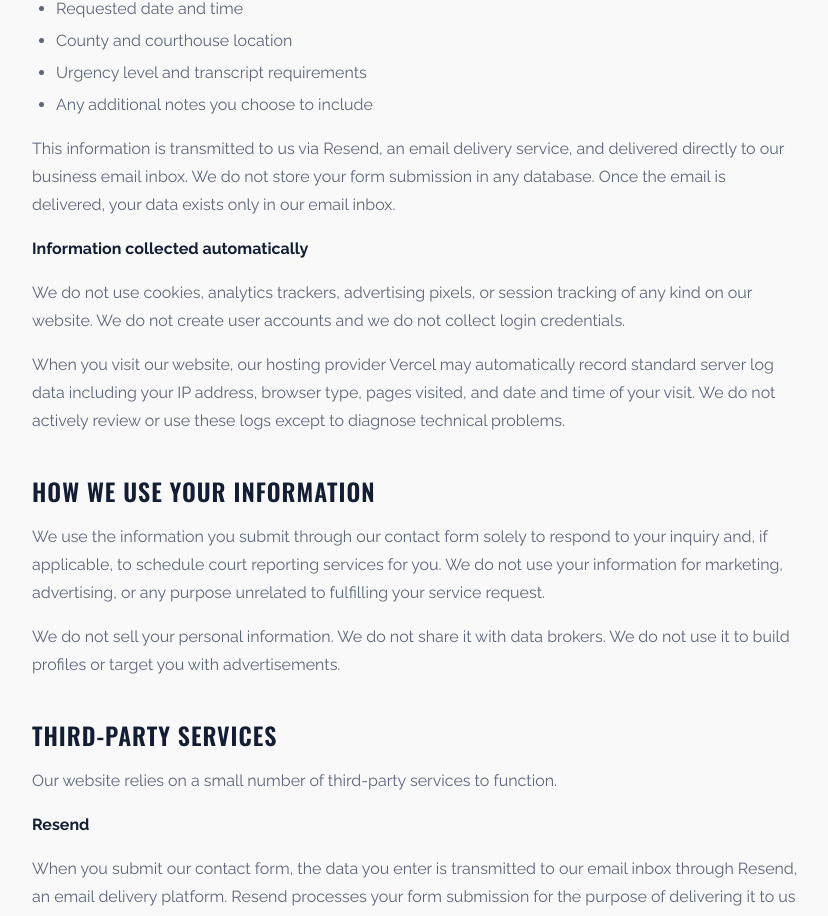
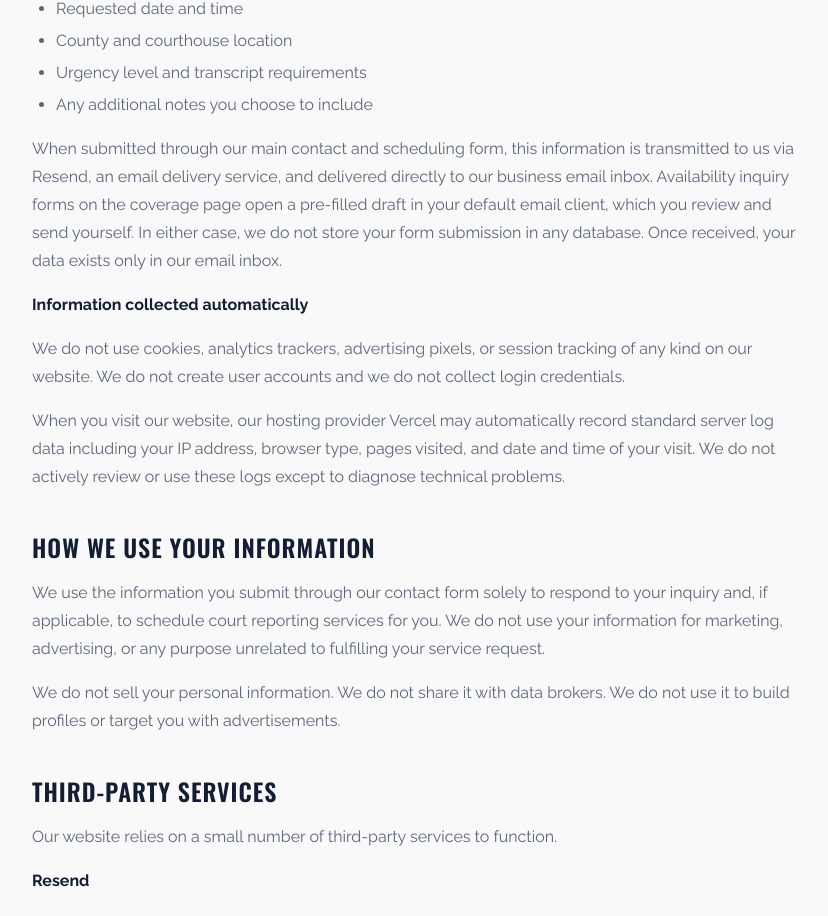
Before and after one commit to tucker8645/forbescourtreporting-website, a Next.js app: page /privacy in a window 1280 px wide. Shown: the part 1077-1993 px from the top of the page, without its empty margins (224-1052 px from the left). Built offline with nearby package versions, Linux system fonts and the light colour scheme.

Commit message:
Fix privacy policy accuracy: clarify county modal uses mailto vs Resend

```diff
--- a/src/app/privacy/page.tsx
+++ b/src/app/privacy/page.tsx
@@ -65,7 +65,7 @@ export default function PrivacyPage() {
               <li>Any additional notes you choose to include</li>
             </UL>
             <P>
-              This information is transmitted to us via Resend, an email delivery service, and delivered directly to our business email inbox. We do not store your form submission in any database. Once the email is delivered, your data exists only in our email inbox.
+              When submitted through our main contact and scheduling form, this information is transmitted to us via Resend, an email delivery service, and delivered directly to our business email inbox. Availability inquiry forms on the coverage page open a pre-filled draft in your default email client, which you review and send yourself. In either case, we do not store your form submission in any database. Once received, your data exists only in our email inbox.
             </P>
             <P><strong className="text-[var(--primary)]">Information collected automatically</strong></P>
             <P>
```
